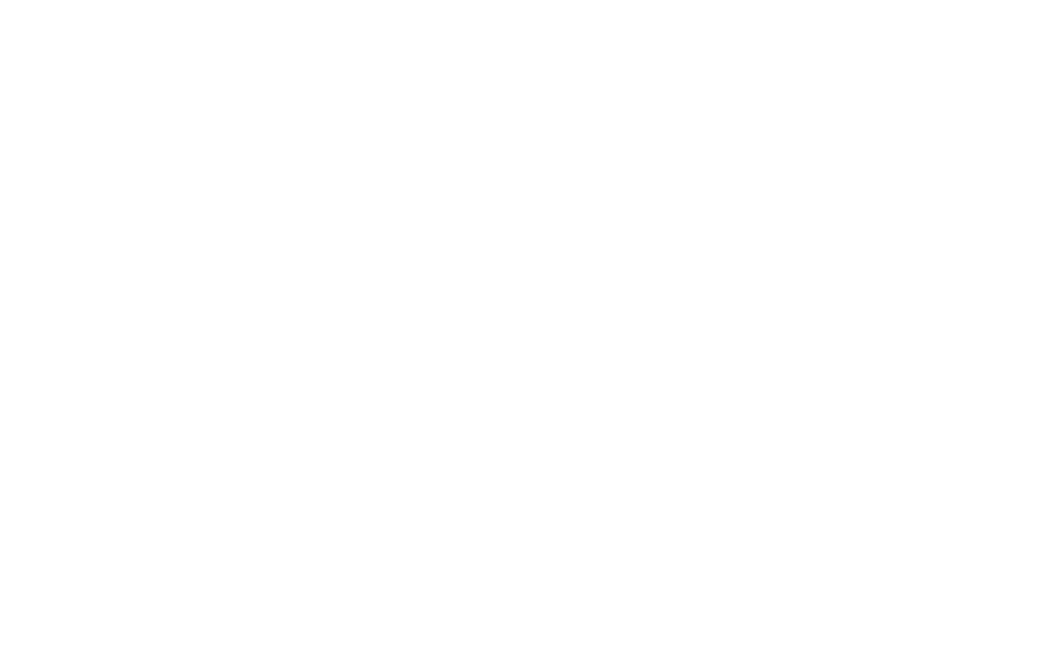
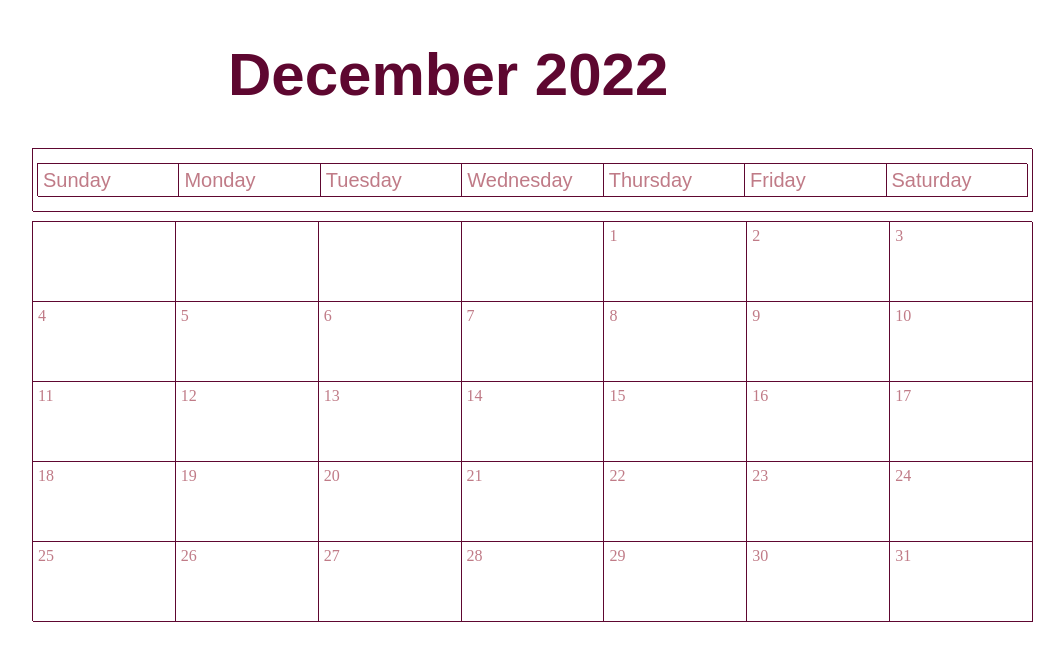
Before and after one commit to GiannaWaldron/flexbox-demo, a plain HTML site: page index.html in a window 1280 px wide. Shown: the whole page, without its empty margins (107-1171 px from the left). Drawn offline with Linux system fonts and the light colour scheme.

Commit message:
finished

```diff
--- a/index.html
+++ b/index.html
@@ -6,10 +6,63 @@
         <link rel="stylesheet" href="styles.css">
 </head>
 <body>
-    <div class="flexbox-container">
-        <div class="flexbox-item flexbox-item-1"></div>
-        <div class="flexbox-item flexbox-item-2"></div>
-        <div class="flexbox-item flexbox-item-3"></div>
-    </div>
+  <h1>December 2022</h1>
+    <div class="month">
+        <div class="name">
+            <div class="name">Sunday</div>
+            <div class="name">Monday</div>
+            <div class="name">Tuesday</div>
+            <div class="name">Wednesday</div>
+            <div class="name">Thursday</div>
+            <div class="name">Friday</div>
+            <div class="name">Saturday</div>
+        </div>
+        <div class="week">
+          <div class="day"></div>
+          <div class="day"></div>
+          <div class="day"></div>
+          <div class="day"></div>
+          <div class="day">1</div>
+          <div class="day">2</div>
+          <div class="day">3</div>
+        </div>
+        <div class="week">
+          <div class="day">4</div>
+          <div class="day">5</div>
+          <div class="day">6</div>
+          <div class="day">7</div>
+          <div class="day">8</div>
+          <div class="day">9</div>
+          <div class="day">10</div>
+        </div>
+        <div class="week">
+          <div class="day">11</div>
+          <div class="day">12</div>
+          <div class="day">13</div>
+          <div class="day">14</div>
+          <div class="day">15</div>
+          <div class="day">16</div>
+          <div class="day">17</div>
+        </div>
+        <div class="week">
+          <div class="day">18</div>
+          <div class="day">19</div>
+          <div class="day">20</div>
+          <div class="day">21</div>
+          <div class="day">22</div>
+          <div class="day">23</div>
+          <div class="day">24</div>
+
+        </div>
+        <div class="week">
+          <div class="day">25</div>
+          <div class="day">26</div>
+          <div class="day">27</div>
+          <div class="day">28</div>
+          <div class="day">29</div>
+          <div class="day">30</div>
+          <div class="day">31</div>
+        </div>
+      </div>
 </body>
 </html>
--- a/styles.css
+++ b/styles.css
@@ -1,21 +1,54 @@
-.flexbox-container{
-    display:flex;
+h1 {
+    font-size: 60px;
+    text-align: inline;
+    margin-left: 327px;
+    font-family: sans-serif;
+    color:#5e0730;
 }
-.flexbox-item{
-    width: 200px;
-    margin: 10px;
-    border: 2px soild rgb(158, 199, 141);
-    background-color: rgb(226, 206, 206);
+h3{
+    font-size: 40px;
+    margin-left: 50px;
+    font-family: sans-serif;
+    color:#c07b87;
 }
-.felxbox-item-1{
-    min-height:100px;
-    margin: 10px;
-    border: 2px soild rgb(158, 199, 141);
-    background-color: rgb(226, 206, 206);
-}
-.felxbox-item-2{
-    min-height: 200px;
-}
-.felxbox-item-3{
-    min-height: 300px;
-}
+.week {
+    display: flex;
+
+  }
+  .name {
+    display: flex;
+    flex-grow: 1;
+    flex-shrink: 1;
+    flex-basis: 0;
+    font-size: 20px;
+    padding: 5px;
+    color:  #c07b87;
+    font-family: sans-serif;
+    max-width: 1000px;
+    margin: 10px auto;
+    box-shadow:
+      -1px -1px  #5e0730,
+      inset -1px -1px 0 0  #5e0730;
+  }
+  .day {
+    flex-grow: 1;
+    flex-shrink: 1;
+    flex-basis: 0;
+  }
+  .month {
+    max-width: 1000px;
+    margin: 20px auto;
+  }
+
+  .week {
+    height: 80px;
+  }
+
+  .day {
+    color:  #c07b87;
+    padding: 5px;
+    background-color: transparentize(white, 0.30);
+    box-shadow:
+      -1px -1px  #5e0730,
+      inset -1px -1px 0 0  #5e0730;
+  }
```
